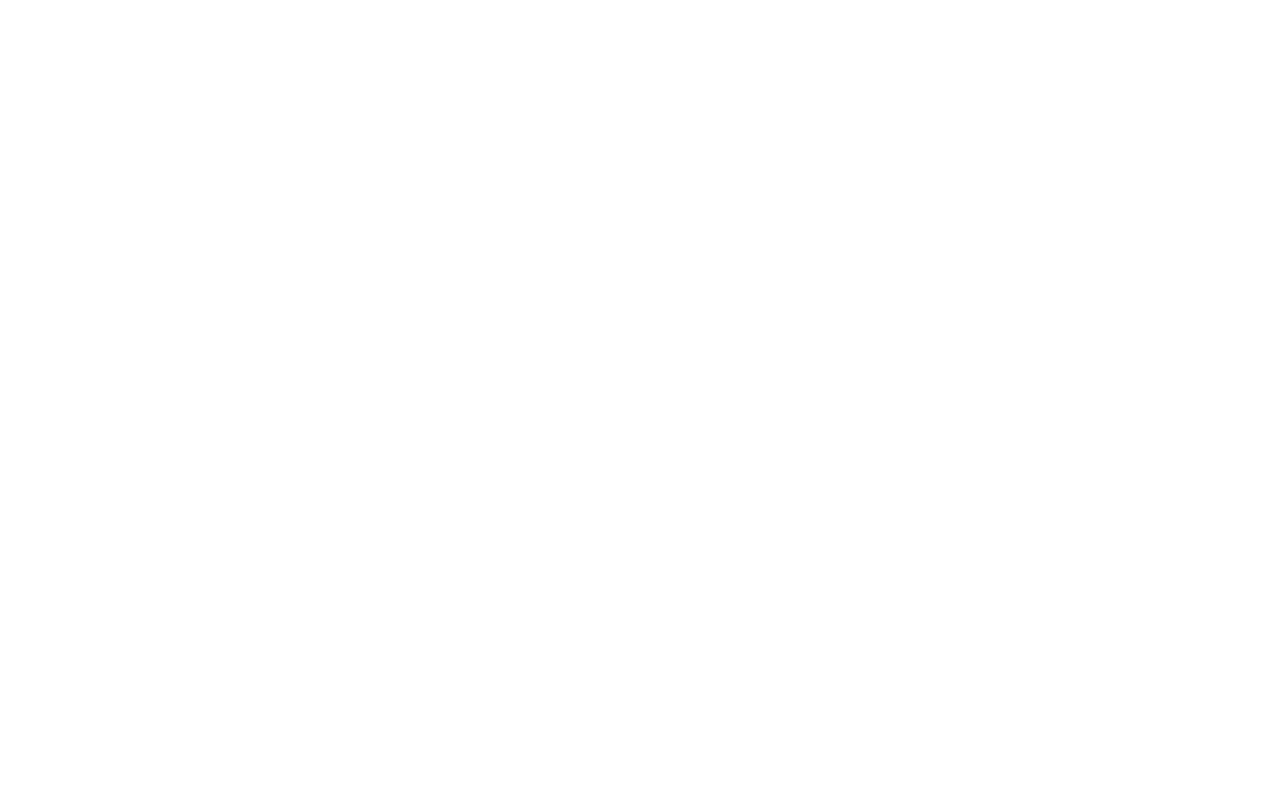
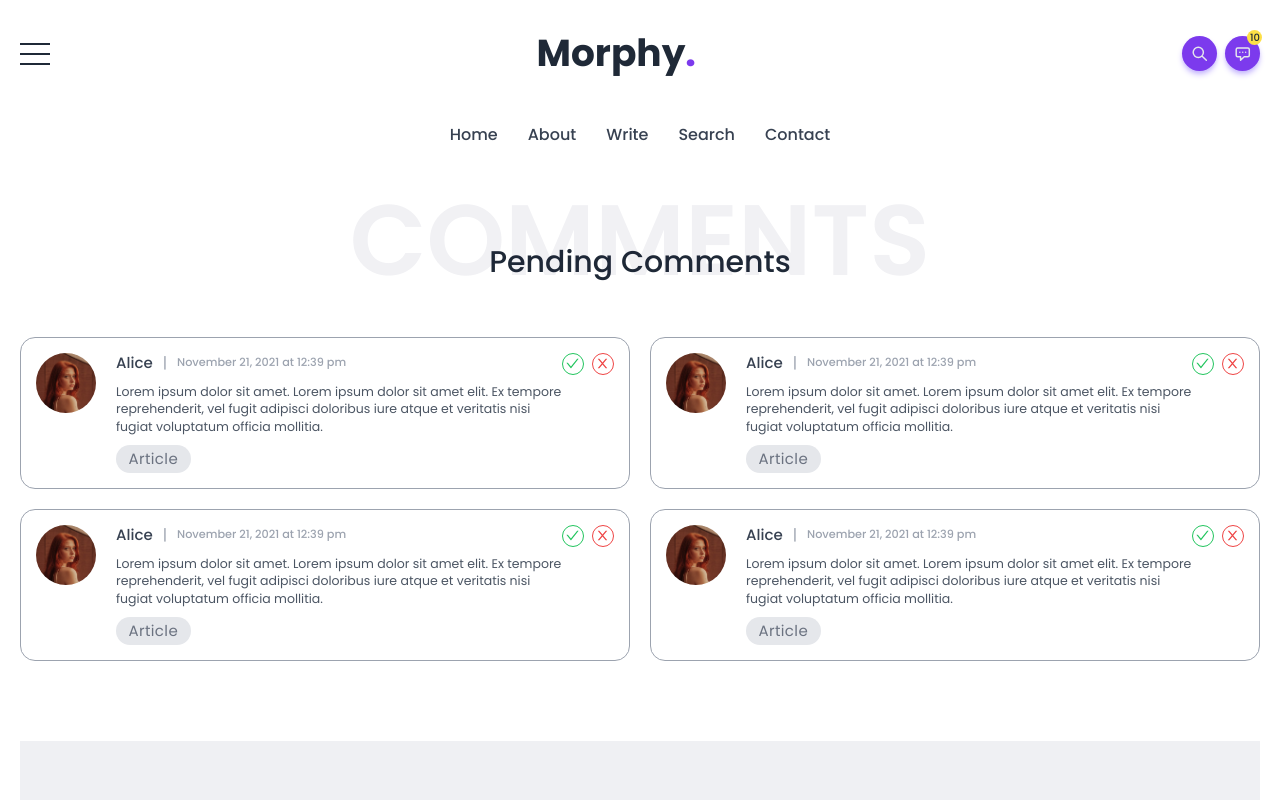
Before and after one commit to izubaire/morphy, a React (Create React App) app in the folder frontend/: page /comments in a window 1280 px wide. Before the commit this address had no page. Shown: the top 800 px of the page. Built offline with nearby package versions, Linux system fonts and the light colour scheme.

Commit message:
create Comment page

```diff
--- a/frontend/src/App.tsx
+++ b/frontend/src/App.tsx
@@ -1,6 +1,7 @@
 import { BrowserRouter as Router, Routes, Route } from "react-router-dom"
 import About from "./pages/About"
 import Author from "./pages/Author"
+import Comments from "./pages/Comments"
 import Contact from "./pages/Contact"
 
 import Home from "./pages/Home"
@@ -20,6 +21,7 @@ function App() {
             <Route path="search" element={<Search />} />
             <Route path="author" element={<Author />} />
             <Route path="write" element={<Write />} />
+            <Route path="comments" element={<Comments />} />
           </Route>
         </Routes>
       </Router>
--- /dev/null
+++ b/frontend/src/components/commentPage/Comment.tsx
@@ -0,0 +1,54 @@
+import { AiOutlineCheck, AiOutlineClose } from "react-icons/ai"
+import { Link } from "react-router-dom"
+
+export default function Comment() {
+  return (
+    <article className="flex gap-8 border border-solid border-gray-400 rounded-3xl p-6">
+      <img
+        src="/images/user.jpg"
+        alt="user"
+        className="w-24 min-w-[6rem] h-24 rounded-full object-cover"
+      />
+      <div className="flex grow justify-between">
+        <div className="content">
+          <div className="flex items-center gap-4">
+            <h2 className="text-2xl font-medium text-gray-700 capitalize">
+              Alice
+            </h2>
+            <span className="text-2xl text-gray-400">|</span>
+            <span className="text-lg text-gray-400 font-medium">
+              November 21, 2021 at 12:39 pm
+            </span>
+          </div>
+          <p className="text-xl text-gray-600 mt-4">
+            Lorem ipsum dolor sit amet. Lorem ipsum dolor sit amet elit. Ex
+            tempore reprehenderit, vel fugit adipisci doloribus iure atque et
+            veritatis nisi fugiat voluptatum officia mollitia.
+          </p>
+          <Link
+            to="/"
+            className="text-gray-500 text-2xl bg-gray-200 rounded-full px-5 py-1.5 tracking-wide inline-block mt-4"
+          >
+            Article
+          </Link>
+        </div>
+
+        <div className="icons flex gap-3">
+          <button
+            title="Accept"
+            className="w-9 h-9 rounded-full border border-green-500 border-solid flex items-center justify-center text-green-500 text-2xl hover:text-white hover:bg-green-500 transition-all duration-300"
+          >
+            <AiOutlineCheck />
+          </button>
+
+          <button
+            title="Reject"
+            className="w-9 h-9 rounded-full border border-red-500 border-solid flex items-center justify-center text-red-500 text-2xl hover:text-white hover:bg-red-500 transition-all duration-300"
+          >
+            <AiOutlineClose />
+          </button>
+        </div>
+      </div>
+    </article>
+  )
+}
--- a/frontend/src/components/layouts/PageHeader.tsx
+++ b/frontend/src/components/layouts/PageHeader.tsx
@@ -1,8 +1,10 @@
 import Logo from "./Logo"
-import { SearchIcon } from "@heroicons/react/outline"
+import { ChatAltIcon, SearchIcon } from "@heroicons/react/outline"
 import SrcLightBox from "./SrcLightBox"
 import { useState } from "react"
 import MenuLightBox from "./MenuLightBox"
+// import { MdMessage } from "react-icons/md"
+import { Link } from "react-router-dom"
 
 export default function PageHeader() {
   const [closeSrc, setCloseSrc] = useState<boolean>(true)
@@ -22,11 +24,22 @@ export default function PageHeader() {
 
         <Logo customStyle="text-6xl" />
 
-        <div
-          className="w-14 h-14 rounded-full flex items-center justify-center bg-violet-600 cursor-pointer shadow-md shadow-violet-300"
-          onClick={() => setCloseSrc(false)}
-        >
-          <SearchIcon className="w-7 h-7 stroke-gray-200" />
+        <div className="flex gap-3">
+          <div
+            className="w-14 h-14 rounded-full flex items-center justify-center bg-violet-600 cursor-pointer shadow-md shadow-violet-300"
+            onClick={() => setCloseSrc(false)}
+          >
+            <SearchIcon className="w-7 h-7 stroke-gray-200" />
+          </div>
+          <Link
+            to="/comments"
+            className="w-14 h-14 relative rounded-full flex items-center justify-center bg-violet-600 cursor-pointer shadow-md shadow-violet-300"
+          >
+            <ChatAltIcon className="w-7 h-7 stroke-gray-200" />
+            <span className="min-w-[1.5rem] h-6 p-1 flex justify-center items-center absolute -top-2.5 -right-1 rounded-full bg-yellow-300 text-gray-800 text-base font-medium">
+              10
+            </span>
+          </Link>
         </div>
 
         <SrcLightBox closeSrc={closeSrc} setCloseSrc={setCloseSrc} />
--- a/frontend/src/components/writePage/BlogTags.tsx
+++ b/frontend/src/components/writePage/BlogTags.tsx
@@ -1,5 +1,4 @@
 import { useState } from "react"
-import UnderlineHeader from "../layouts/UnderlineHeader"
 import BlogTag from "./BlogTag"
 
 export default function BlogTags() {
@@ -10,7 +9,7 @@ export default function BlogTags() {
       if (tags.length >= 5) {
         console.log("You can put maximum 5 tags")
       } else {
-        const tag = e.target.value.replace(/\s+/g, "")
+        const tag = e.target.value.replace(/\s+/g, " ")
         if (tags.includes(tag)) {
           console.log("Tag already exists")
         } else {
--- /dev/null
+++ b/frontend/src/pages/Comments.tsx
@@ -0,0 +1,22 @@
+import Comment from "../components/commentPage/Comment"
+import OverlapHeader from "../components/layouts/OverlapHeader"
+
+export default function Comments() {
+  return (
+    <main className="mt-40">
+      <section className="wrapper max-w-[1240px] mx-auto">
+        <OverlapHeader
+          title="Pending comments"
+          overlapTitle="before:content-['comments']"
+        />
+
+        <div className="grid grid-cols-2 gap-8 mt-24">
+          <Comment />
+          <Comment />
+          <Comment />
+          <Comment />
+        </div>
+      </section>
+    </main>
+  )
+}
--- a/frontend/src/pages/Contact.jsx
+++ b/frontend/src/pages/Contact.jsx
@@ -2,8 +2,8 @@ import OverlapHeader from "../components/layouts/OverlapHeader"
 
 export default function Contact() {
   return (
-    <main>
-      <section className="wrapper max-w-[1240px] mx-auto mt-52">
+    <main className="mt-40">
+      <section className="wrapper max-w-[1240px] mx-auto">
         <OverlapHeader
           title="Get In Touch With Us"
           overlapTitle="before:content-['contact']"
--- a/frontend/src/pages/Write.tsx
+++ b/frontend/src/pages/Write.tsx
@@ -7,8 +7,8 @@ export default function Write() {
     e.preventDefault()
   }
   return (
-    <main>
-      <section className="wrapper max-w-[1240px] mx-auto mt-40">
+    <main className="mt-40">
+      <section className="wrapper max-w-[1240px] mx-auto">
         <OverlapHeader
           title="Write your blog"
           overlapTitle="before:content-['create']"
```
